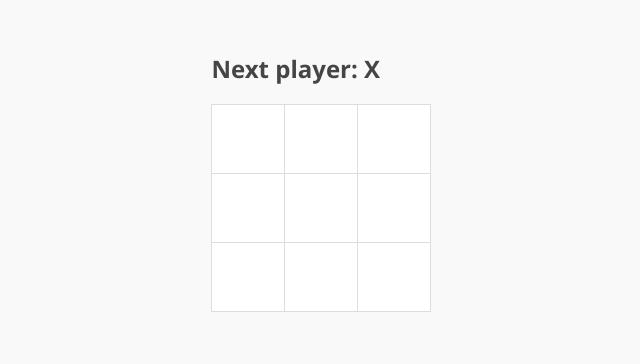
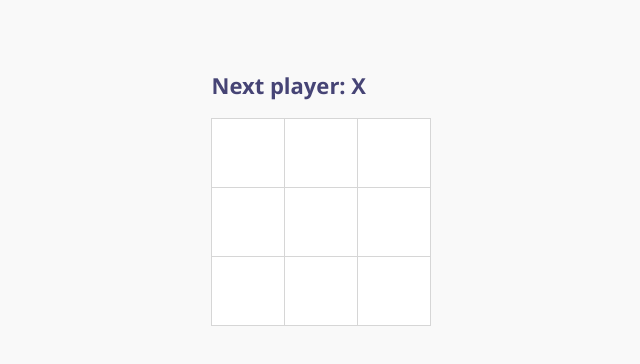
Before and after one commit to davidkvara/react-sandbox, a React (Create React App) app: page / in a window 1280 px wide. Shown: the top 364 px of the page, without its empty margins (319-959 px from the left). Built offline with nearby package versions, Linux system fonts and the light colour scheme.

Commit message:
add styles to board

```diff
--- a/src/examples/TicTacToe.js
+++ b/src/examples/TicTacToe.js
@@ -6,7 +6,6 @@ function Square(props) {
   let btnClass = classNames({
     square: true,
     "x-color": props.value === "X"
-    // "btn-over": !this.state.isPressed && this.state.isHovered
   });
   return (
     <button className={btnClass} onClick={props.onSquareClick}>
@@ -43,8 +42,8 @@ class Board extends React.Component {
   render() {
     const winner = haveWinner(this.state.squares);
     const draw = this.state.squares.every(x => x);
-    // const draw = this.state.squares.includes(null);
     let status;
+
     if (winner) {
       status = "Winner: " + winner;
     } else if (draw) {
@@ -55,7 +54,7 @@ class Board extends React.Component {
 
     return (
       <div className="board">
-        <h2>{status}</h2>
+        <h2 className="status">{status}</h2>
         <div className="board-row">
           {this.renderSquare(0)}
           {this.renderSquare(1)}
--- a/src/examples/css/tictactoe.css
+++ b/src/examples/css/tictactoe.css
@@ -1,12 +1,19 @@
 .game {
   display: flex;
   justify-content: center;
-  padding: 2em 1em;
+  padding-top: 3em;
 }
 
 .board {
   display: flex;
   flex-direction: column;
+  padding: 1.4em 2em 2em;
+}
+
+.status {
+  font-size: 22px;
+  margin-top: 0;
+  color: #464475;
 }
 
 .board-row {
@@ -15,25 +22,26 @@
 }
 
 .square {
-  border: 1px solid #ddd;
+  border: 1px solid #d6d6d6;
   background: #fff;
-  font-family: -apple-system, BlinkMacSystemFont, "Segoe UI", Roboto, Oxygen,
-    Ubuntu, Cantarell, "Open Sans", "Helvetica Neue", sans-serif;
-  text-shadow: 0 0 2px rgba(0, 0, 0, 0.356);
+  font-family: "Segoe UI", Roboto, Oxygen, Ubuntu, Cantarell, "Open Sans",
+    "Helvetica Neue", sans-serif;
+  text-shadow: 0 1px 1px rgb(94, 106, 212);
   width: 74px;
   height: 70px;
   line-height: 70px;
-  font-size: 26px;
+  font-size: 27px;
   font-weight: bold;
   margin-left: -1px;
   margin-top: -1px;
-  color: steelblue;
+  color: #723e1f;
 }
 
 .square.x-color {
-  color: mediumvioletred;
+  color: #caa394;
 }
 
 .square:focus {
   outline: 0;
+  background: #f6f6f6;
 }
```
